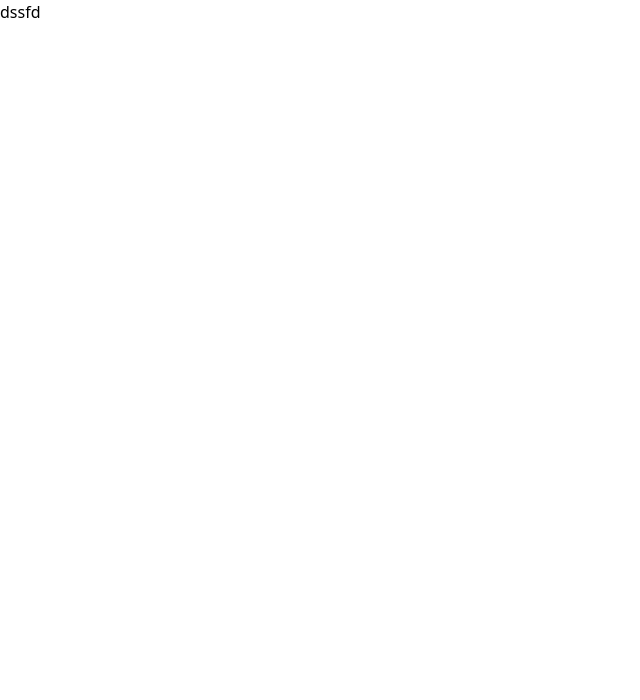
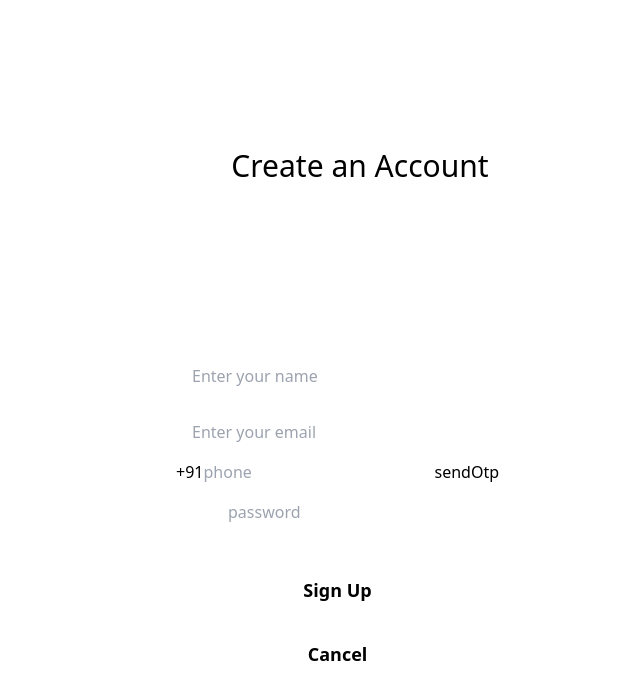
Before and after one commit to Harshksaw/Ekaant-StudyRoom-APP, a React (Vite) app in the folder admin/: page /login in a window 1280 px wide. Shown: the top 700 px of the page, without its empty margins (0-640 px from the left). Built offline with nearby package versions, Linux system fonts and the light colour scheme.

Commit message:
register

```diff
--- a/admin/package.json
+++ b/admin/package.json
@@ -11,6 +11,7 @@
   },
   "dependencies": {
     "@radix-ui/react-accordion": "^1.1.2",
+    "axios": "^1.7.2",
     "class-variance-authority": "^0.7.0",
     "clsx": "^2.1.1",
     "lucide-react": "^0.395.0",
@@ -23,7 +24,7 @@
   },
   "devDependencies": {
     "@types/node": "^20.14.2",
-    "@types/react": "^18.2.66",
+    "@types/react": "^18.3.3",
     "@types/react-dom": "^18.2.22",
     "@typescript-eslint/eslint-plugin": "^7.2.0",
     "@typescript-eslint/parser": "^7.2.0",
--- a/admin/src/App.tsx
+++ b/admin/src/App.tsx
@@ -8,16 +8,15 @@ import Dashboard from "./pages/Dashboard";
 import { Permission, Search, View } from "./components";
 import Login from "./pages/Login";
 import ProtectedRoute from "./components/ProtectedRoute";
+import Register from "./pages/Register";
 function App() {
   // const [count, setCount] = useState(0);
 
   return (
     <>
       <BrowserRouter>
-
-
         <Routes>
-        <Route path="/login" element={<Login/>} />
+          <Route path="/login" element={<Register />} />
           <Route element={<ProtectedRoute />}>
             <Route path="/" element={<Dashboard />} />
             <Route path="/dashboard" element={<Dashboard />} />
--- /dev/null
+++ b/admin/src/components/signLayout/Headers.tsx
@@ -0,0 +1,7 @@
+interface HeadingProps {
+  label: string;
+}
+
+export function Heading({ label }: HeadingProps) {
+  return <div className="font-bold text-4xl pt-6">{label}</div>;
+}
--- /dev/null
+++ b/admin/src/components/signLayout/SubHeading.tsx
@@ -0,0 +1,6 @@
+interface HeadingProps {
+  label: string;
+}
+export function SubHeading({ label }: HeadingProps) {
+  return <div className="text-slate-500 text-md pt-1 px-4 pb-4">{label}</div>;
+}
--- a/admin/src/pages/Login.tsx
+++ b/admin/src/pages/Login.tsx
@@ -1,10 +1,82 @@
-import React from 'react'
+import React from "react";
 
 export default function Login() {
   return (
     <div>
-        dssfd
-
+      <form className="max-w-sm mx-auto">
+        <div className="mb-5">
+          <label
+            htmlFor="email"
+            className="block mb-2 text-sm font-medium text-gray-900 dark:text-white"
+          >
+            Your email
+          </label>
+          <input
+            type="email"
+            id="email"
+            className="shadow-sm bg-gray-50 border border-gray-300 text-gray-900 text-sm rounded-lg focus:ring-blue-500 focus:border-blue-500 block w-full p-2.5 dark:bg-gray-700 dark:border-gray-600 dark:placeholder-gray-400 dark:text-white dark:focus:ring-blue-500 dark:focus:border-blue-500 dark:shadow-sm-light"
+            placeholder="name@flowbite.com"
+            required
+          />
+        </div>
+        <div className="mb-5">
+          <label
+            htmlFor="password"
+            className="block mb-2 text-sm font-medium text-gray-900 dark:text-white"
+          >
+            Your password
+          </label>
+          <input
+            type="password"
+            id="password"
+            className="shadow-sm bg-gray-50 border border-gray-300 text-gray-900 text-sm rounded-lg focus:ring-blue-500 focus:border-blue-500 block w-full p-2.5 dark:bg-gray-700 dark:border-gray-600 dark:placeholder-gray-400 dark:text-white dark:focus:ring-blue-500 dark:focus:border-blue-500 dark:shadow-sm-light"
+            required
+          />
+        </div>
+        <div className="mb-5">
+          <label
+            htmlFor="repeat-password"
+            className="block mb-2 text-sm font-medium text-gray-900 dark:text-white"
+          >
+            Repeat password
+          </label>
+          <input
+            type="password"
+            id="repeat-password"
+            className="shadow-sm bg-gray-50 border border-gray-300 text-gray-900 text-sm rounded-lg focus:ring-blue-500 focus:border-blue-500 block w-full p-2.5 dark:bg-gray-700 dark:border-gray-600 dark:placeholder-gray-400 dark:text-white dark:focus:ring-blue-500 dark:focus:border-blue-500 dark:shadow-sm-light"
+            required
+          />
+        </div>
+        <div className="flex items-start mb-5">
+          <div className="flex items-center h-5">
+            <input
+              id="terms"
+              type="checkbox"
+              value=""
+              className="w-4 h-4 border border-gray-300 rounded bg-gray-50 focus:ring-3 focus:ring-blue-300 dark:bg-gray-700 dark:border-gray-600 dark:focus:ring-blue-600 dark:ring-offset-gray-800 dark:focus:ring-offset-gray-800"
+              required
+            />
+          </div>
+          <label
+            htmlFor="terms"
+            className="ms-2 text-sm font-medium text-gray-900 dark:text-gray-300"
+          >
+            I agree with the{" "}
+            <a
+              href="#"
+              className="text-blue-600 hover:underline dark:text-blue-500"
+            >
+              terms and conditions
+            </a>
+          </label>
+        </div>
+        <button
+          type="submit"
+          className="text-white bg-blue-700 hover:bg-blue-800 focus:ring-4 focus:outline-none focus:ring-blue-300 font-medium rounded-lg text-sm px-5 py-2.5 text-center dark:bg-blue-600 dark:hover:bg-blue-700 dark:focus:ring-blue-800"
+        >
+          Register new account
+        </button>
+      </form>
     </div>
-  )
+  );
 }
--- /dev/null
+++ b/admin/src/pages/Register.tsx
@@ -0,0 +1,195 @@
+import { useState } from "react";
+import axios from "axios";
+import { useNavigate } from "react-router-dom";
+const Register = () => {
+  const [verified, setVerified] = useState(false);
+  const [otp, setOtp] = useState(0);
+  const [showOtp, setShowOtp] = useState(false);
+  const [isPasswordVisible, setPasswordVisible] = useState(false);
+
+  const [userInfo, setUserInfo] = useState({
+    name: "",
+    email: "",
+    phone: "",
+    password: "",
+  });
+  const [required, setRequired] = useState(false);
+
+  const navigate = useNavigate();
+
+  const validatePassword = (password: string) => {
+    // Check if password is at least 8 characters long
+    if (password.length < 8) {
+      return "Password should be at least 8 characters";
+    }
+    // Add more checks as needed
+    // For example, check if password contains at least one number
+    if (!/\d/.test(password)) {
+      return "Password should contain at least one number";
+    }
+
+    // If all checks pass, return null
+    return null;
+  };
+
+  // send otp
+  const sendOtp = async () => {
+    try {
+      // send otp
+      console.log(userInfo.phone);
+      setShowOtp(true);
+      const response = await axios.post(
+        "http://localhost:3000/api/v1/auth/otp",
+        {
+          phoneNumber: userInfo.phone,
+        }
+      );
+      console.log(response.data);
+    } catch (error) {
+      console.log(error);
+    }
+  };
+  // verfiy otp
+  const verifyOtp = async () => {
+    try {
+      const response = await axios.post(
+        `http://localhost:3000/api/v1/auth/verifyOtp`,
+        {
+          otp: otp,
+        }
+      );
+      if (response.data.success) {
+        setVerified(true);
+      }
+      console.log(response.data);
+    } catch (error) {
+      console.log(error);
+    }
+  };
+
+  // signup--
+  const handleSignUp = async () => {
+    try {
+      const response = await axios.post(
+        "http://localhost:3000/api/v1/auth/signup",
+        {
+          name: userInfo.name,
+          email: userInfo.email,
+          phone: userInfo.phone,
+          password: userInfo.password,
+          accountType: "user",
+        }
+      );
+      if (response.data.success) {
+        console.log("signup success");
+        const token = response.data.token;
+        localStorage.setItem("token", token);
+        navigate("/dashboard");
+      }
+    } catch (error) {
+      console.log(error);
+    }
+  };
+  return (
+    <div className="flex justify-center flex-col items-start ml-40">
+      {/* header */}
+      <div className="w-3/5 h-[300px]  justify-center items-center  mt-12">
+        <h1 className="max-w-xs text-center text-3xl ml-[40px] mt-[100px]">
+          Create an {""} Account
+        </h1>
+        {/*TODO- image add */}
+      </div>
+      {/* Input container */}
+      <div className="mx-4 space-y-7.5">
+        {/* name-- */}
+        <div className="">
+          <input
+            className="h-14 mx-4 rounded-md  text-base bg-white text-gray-400"
+            value={userInfo.name}
+            onChange={(e) => {
+              setUserInfo({ ...userInfo, name: e.target.value });
+            }}
+            placeholder="Enter your name"
+          />
+        </div>
+        {/* email */}
+        <div className="">
+          <input
+            className="h-14 mx-4 rounded-md  text-base bg-white text-gray-400"
+            value={userInfo.email}
+            onChange={(e) => {
+              setUserInfo({ ...userInfo, email: e.target.value });
+            }}
+            placeholder="Enter your email"
+          />
+        </div>
+        {/* phone */}
+        <div className="flex-col justify-center gap-2">
+          <div className="flex justify-start items-center">
+            <p>+91</p>
+            <input
+              className=""
+              value={userInfo.phone.toString()} // Convert phone number to string for the value prop
+              placeholder="phone"
+              onChange={
+                (e) =>
+                  setUserInfo({
+                    ...userInfo,
+                    phone: parseInt(e.target.value, 10) || 0,
+                  }) // Convert input value to number; use 0 as fallback
+              }
+            />
+            <button onClick={() => sendOtp}>sendOtp</button>
+          </div>
+          {showOtp && userInfo.phone >= 1000000 && (
+            <div className="flex justify-between items-center  ">
+              <input
+                className="pl-2.5"
+                type="tel"
+                value={otp} // Uncomment to use
+                placeholder="Otp"
+                onChange={(e) => setOtp(e.target.value)}
+              />
+              <button
+                className="  border-none bg-transparent m"
+                onClick={verifyOtp}
+              >
+                Verify
+              </button>
+            </div>
+          )}
+          {/* password */}
+          <div className="">
+            <input
+              className="h-14 mx-4 rounded-md pl-9 text-base bg-white text-gray-400"
+              value={userInfo.password}
+              placeholder="password"
+              type={isPasswordVisible ? "text" : "password"}
+              onChange={(e) => {
+                setUserInfo({ ...userInfo, password: e.target.value });
+              }}
+            />
+          </div>
+          {/*  */}
+          <div className="flex flex-col justify-center">
+            <button
+              className="py-5 px-20 rounded-lg mx-4 mt-4"
+              onClick={() => handleSignUp()}
+            >
+              <span className="text-center text-lg font-bold">Sign Up</span>
+            </button>
+
+            <button
+              className="py-4 px-16 rounded-lg mx-4 mb-25"
+              onClick={() => navigate(-1)}
+            >
+              <span className="text-center text-lg font-bold">Cancel</span>
+            </button>
+          </div>
+        </div>
+      </div>
+    </div>
+  );
+};
+
+export default Register;
```
Also changed, not shown: 1 other file (tests, documents, lock files or other folders). Lines whose indentation alone changed are shown as unchanged.
